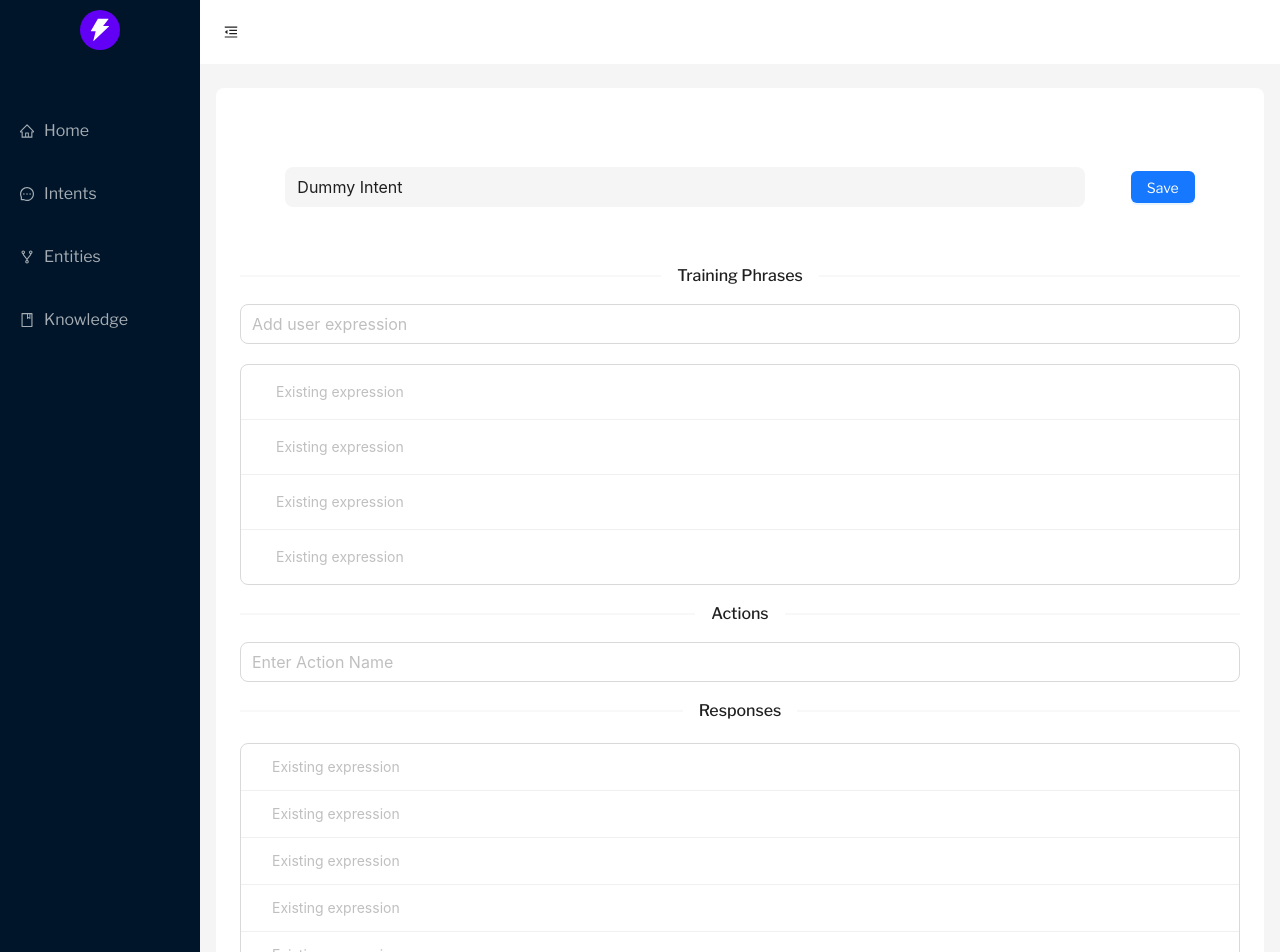
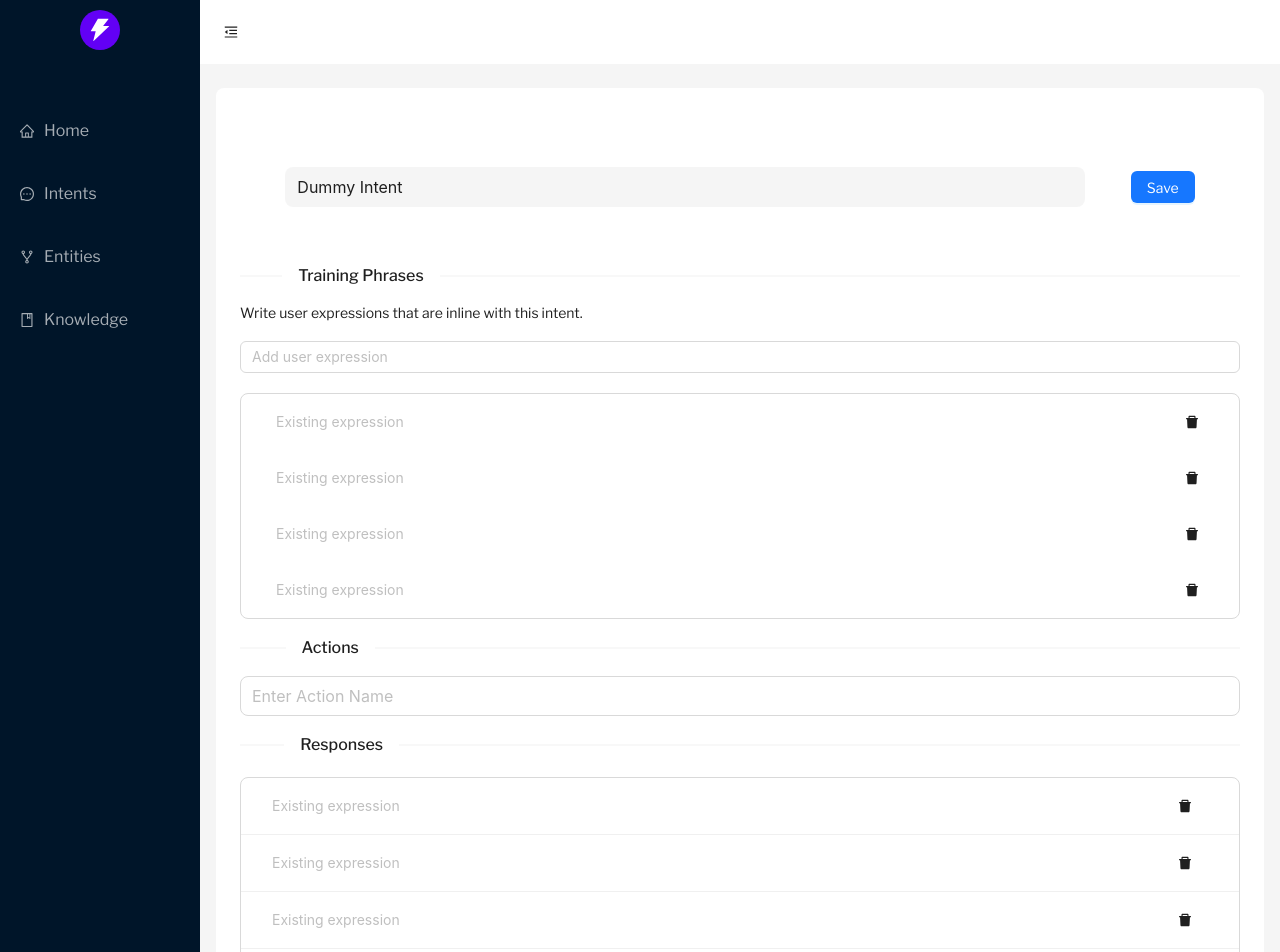
Before and after one commit to BryleCunanan/ai360-studio, a React (Vite) app: page /intentdummy in a window 1280 px wide. Shown: the top 952 px of the page. Built offline with nearby package versions, Linux system fonts and the light colour scheme.

Commit message:
Added subtle backend functionalities, revised some components, initial draft of nested list

```diff
--- a/src/components/ResponseList.jsx
+++ b/src/components/ResponseList.jsx
@@ -1,4 +1,5 @@
-import { List, Input } from "antd";
+import { List, Input, Button } from "antd";
+import { DeleteFilled } from "@ant-design/icons";
 
 const ResponseList = () => {
   const items = [
@@ -6,31 +7,61 @@ const ResponseList = () => {
       variant="borderless"
       placeholder="Existing expression"
       size="small"
+      suffix={
+        <Button type="text">
+          <DeleteFilled />
+        </Button>
+      }
     />,
     <Input
       variant="borderless"
       placeholder="Existing expression"
       size="small"
+      suffix={
+        <Button type="text">
+          <DeleteFilled />
+        </Button>
+      }
     />,
     <Input
       variant="borderless"
       placeholder="Existing expression"
       size="small"
+      suffix={
+        <Button type="text">
+          <DeleteFilled />
+        </Button>
+      }
     />,
     <Input
       variant="borderless"
       placeholder="Existing expression"
       size="small"
+      suffix={
+        <Button type="text">
+          <DeleteFilled />
+        </Button>
+      }
     />,
     <Input
       variant="borderless"
       placeholder="Existing expression"
       size="small"
+      suffix={
+        <Button type="text">
+          <DeleteFilled />
+        </Button>
+      }
     />,
     <Input
       variant="borderless"
       placeholder="Existing expression"
       size="small"
+      suffix={
+        <Button type="text">
+          <DeleteFilled />
+        </Button>
+      }
     />,
   ];
 
--- a/src/components/TrainingList.jsx
+++ b/src/components/TrainingList.jsx
@@ -1,22 +1,96 @@
-import { Input, List } from "antd";
+import { Button, Mentions, List } from "antd";
+import { DeleteFilled } from "@ant-design/icons";
+
+const onChange = (value) => {
+  console.log("Change:", value);
+};
+
+const onSelect = (option) => {
+  console.log("Select", option);
+};
 
 const TrainingList = () => {
+  const options = [
+    { value: "sinigang", label: "sinigang", entity: "ulam" },
+    { value: "menudo", label: "menudo", entity: "ulam" },
+    { value: "sisig", label: "sisig", entity: "ulam" },
+    { value: "shirt", label: "shirt", entity: "clothing" },
+  ];
+
   const items = [
-    <Input variant="borderless" placeholder="Existing expression" />,
-    <Input variant="borderless" placeholder="Existing expression" />,
-    <Input variant="borderless" placeholder="Existing expression" />,
-    <Input variant="borderless" placeholder="Existing expression" />,
+    <>
+      <Mentions
+        size="small"
+        variant="borderless"
+        placeholder="Existing expression"
+        onChange={onChange}
+        onSelect={onSelect}
+        options={options}
+      />
+      <Button type="text">
+        <DeleteFilled />
+      </Button>
+    </>,
+    <>
+      <Mentions
+        size="small"
+        variant="borderless"
+        placeholder="Existing expression"
+        onChange={onChange}
+        onSelect={onSelect}
+        options={options}
+      />
+      <Button type="text">
+        <DeleteFilled />
+      </Button>
+    </>,
+    <>
+      <Mentions
+        size="small"
+        variant="borderless"
+        placeholder="Existing expression"
+        onChange={onChange}
+        onSelect={onSelect}
+        options={options}
+      />
+      <Button type="text">
+        <DeleteFilled />
+      </Button>
+    </>,
+    <>
+      <Mentions
+        size="small"
+        variant="borderless"
+        placeholder="Existing expression"
+        onChange={onChange}
+        onSelect={onSelect}
+        options={options}
+      />
+      <Button type="text">
+        <DeleteFilled />
+      </Button>
+    </>,
   ];
 
   return (
-    <div>
-      <Input placeholder="Add user expression" size="large" />
+    <div style={{ textAlign: "left" }}>
+      <Mentions
+        placeholder="Add user expression"
+        size="large"
+        onChange={onChange}
+        onSelect={onSelect}
+        options={options}
+        style={{ marginTop: 20, marginBottom: 20 }}
+      />
 
       <List
         dataSource={items}
         bordered
-        style={{ marginTop: 20 }}
-        renderItem={(item, index) => <List.Item>{item}</List.Item>}
+        renderItem={(item, index) => (
+          <div>
+            <List.Item>{item}</List.Item>
+          </div>
+        )}
       />
     </div>
   );
--- a/src/index.css
+++ b/src/index.css
@@ -34,7 +34,7 @@
 }
 
 .menu-bar {
-  height: 88vh;
+  height: 90.4vh;
   margin-top: 2rem;
   display: flex;
   flex-direction: column;
--- a/src/pages/Intent.jsx
+++ b/src/pages/Intent.jsx
@@ -1,5 +1,6 @@
-import { Divider, Input, List } from "antd";
+import { Divider, Input, List, Button, Flex } from "antd";
 import { DeleteFilled } from "@ant-design/icons";
+import { Link } from "react-router-dom";
 
 const { Search } = Input;
 
@@ -12,34 +13,58 @@ const data = [
   },
 ];
 
+const handleClick = (index, key) => {
+  key === "list-intent-followup"
+    ? console.log("Followup: ", index)
+    : key === "list-intent-delete" && console.log("Deleted: ", index);
+};
+
 const Intent = () => {
   return (
     <>
-      <div>
+      <Flex style={{ width: "100%" }} justify="space-evenly" align="center">
         <Search
           placeholder="Search Intents"
           allowClear
           onSearch={onSearch}
-          style={{ width: 800 }}
+          style={{ width: "100%", maxWidth: 800 }}
         />
-      </div>
+        <Link to="/intentdummy">
+          <Button type="primary">Create Intent</Button>
+        </Link>
+      </Flex>
       <Divider orientation="left">Intents</Divider>
       <div>
         <List
           style={{ textAlign: "left" }}
           itemLayout="horizontal"
           dataSource={data}
+          onClick={handleClick}
           renderItem={(item, index) => (
+            <>
               <List.Item
                 actions={[
-                <a key="list-intent-followup">Add Follow-up Intent</a>,
-                <a key="list-intent-delete">
+                  <Button
+                    onClick={() => handleClick(index, "list-intent-followup")}
+                  >
+                    Add Follow-up Intent
+                  </Button>,
+                  <Button
+                    onClick={() => handleClick(index, "list-intent-delete")}
+                  >
                     <DeleteFilled />
-                </a>,
+                  </Button>,
                 ]}
               >
-              <List.Item.Meta title={<a href="/intentdummy">{item.title}</a>} />
+                <List.Item.Meta
+                  title={<Link to="/intentdummy">{item.title}</Link>}
+                />
               </List.Item>
+              <List
+                renderItem={(item) => <List.Item>{item}</List.Item>}
+                locale={{ emptyText: " " }}
+              ></List>
+            </>
           )}
         />
       </div>
--- a/src/pages/IntentDummy.jsx
+++ b/src/pages/IntentDummy.jsx
@@ -24,16 +24,19 @@ const IntentDummy = () => {
           <Button type="primary">Save</Button>
         </Flex>
       </div>
-      <Divider>Training Phrases</Divider>
+      <Divider orientation="left">Training Phrases</Divider>
       <div>
+        <p style={{ textAlign: "left" }}>
+          Write user expressions that are inline with this intent.
+        </p>
         <TrainingList />
       </div>
-      <Divider>Actions</Divider>
+      <Divider orientation="left">Actions</Divider>
       <div>
         <Input placeholder="Enter Action Name" size="large" />
       </div>
 
-      <Divider>Responses</Divider>
+      <Divider orientation="left">Responses</Divider>
       <div>
         <ResponseList />
       </div>
```
Also changed, not shown: src/components/IntentComponent.jsx (added, +42 -0 lines). Lines whose indentation alone changed are shown as unchanged.
